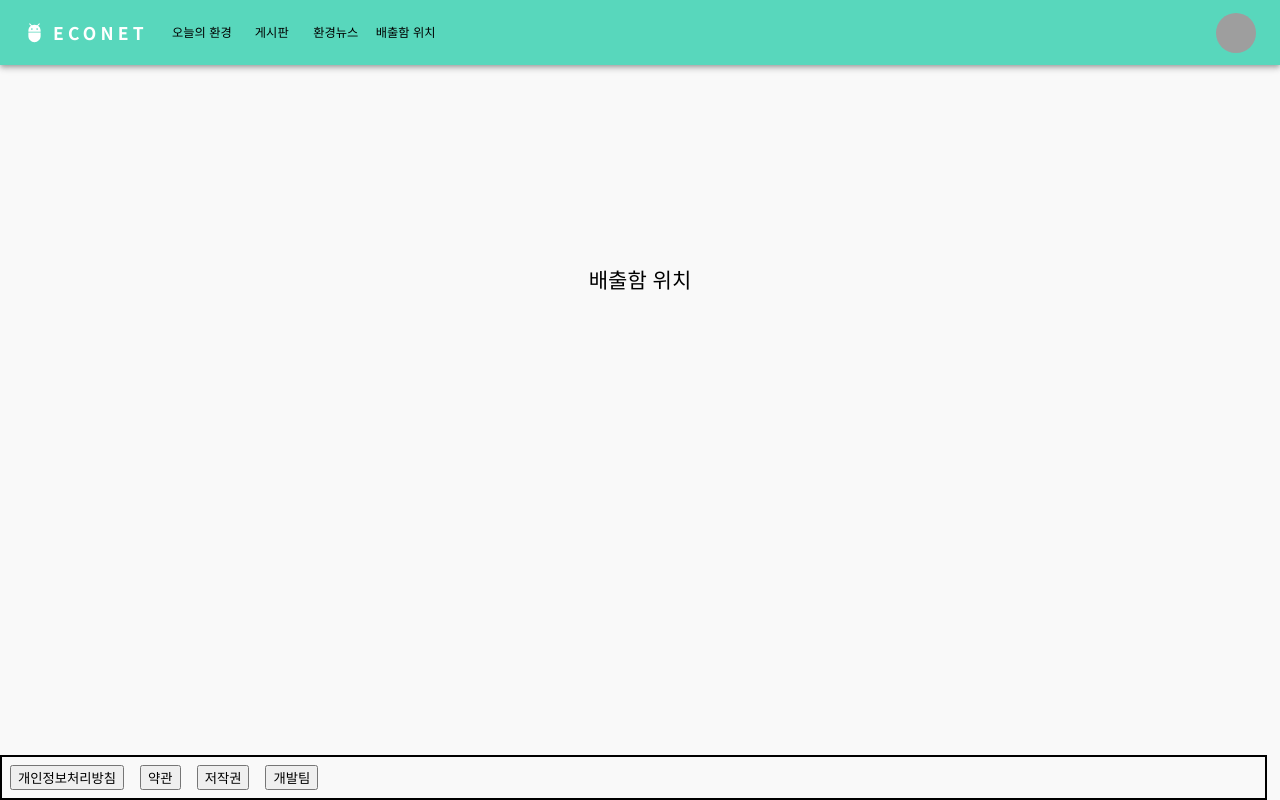
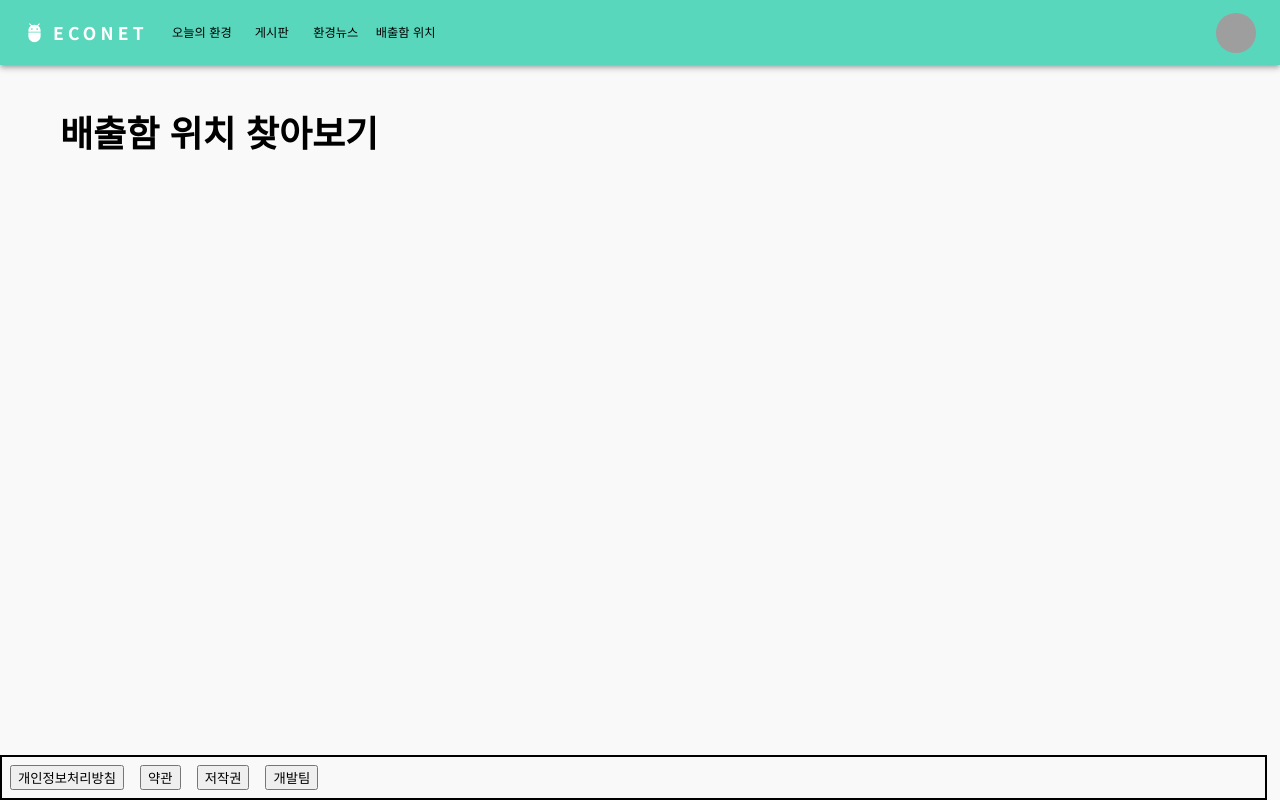
Before and after one commit to gdg-hongik-univ/EcoNet-F1T4-web, a React (Create React App) app in the folder econet/: page /location in a window 1280 px wide. Built offline with nearby package versions, Linux system fonts and the light colour scheme; grey boxes are pictures that could not be loaded.

Commit message:
배출함 위치 제목 삽입

```diff
--- a/econet/src/pages/LocationPage.js
+++ b/econet/src/pages/LocationPage.js
@@ -1,27 +1,17 @@
 import React, { useState } from "react";
-import Typography from "@mui/material/Typography";
+import styled from "styled-components";
+
+const Title = styled.div`
+  margin: 40px 60px;
+  font-size: 36px;
+  font-weight: 700;
+`;
 
 function LocationPage() {
-  const [cardWidth, setCardWidth] = useState("200px");
-  const [open, setOpen] = React.useState(false);
-  const handleOpen = () => setOpen(true);
-  const handleClose = () => setOpen(false);
-
   return (
-    <div
-      id="box"
-      style={{
-        display: "flex",
-        flexDirection: "column", // 수직으로 정렬
-        alignItems: "center", // 가운데 정렬
-        width: "1000px",
-        margin: "200px auto",
-      }}
-    >
-      <Typography component="h1" variant="h5" style={{ marginBottom: "10px" }}>
-        배출함 위치
-      </Typography>
-    </div>
+    <>
+      <Title>배출함 위치 찾아보기</Title>
+    </>
   );
 }
 
```
Also changed, not shown: econet/package.json (+5 -4 lines), 1 other file (tests, documents, lock files or other folders).
